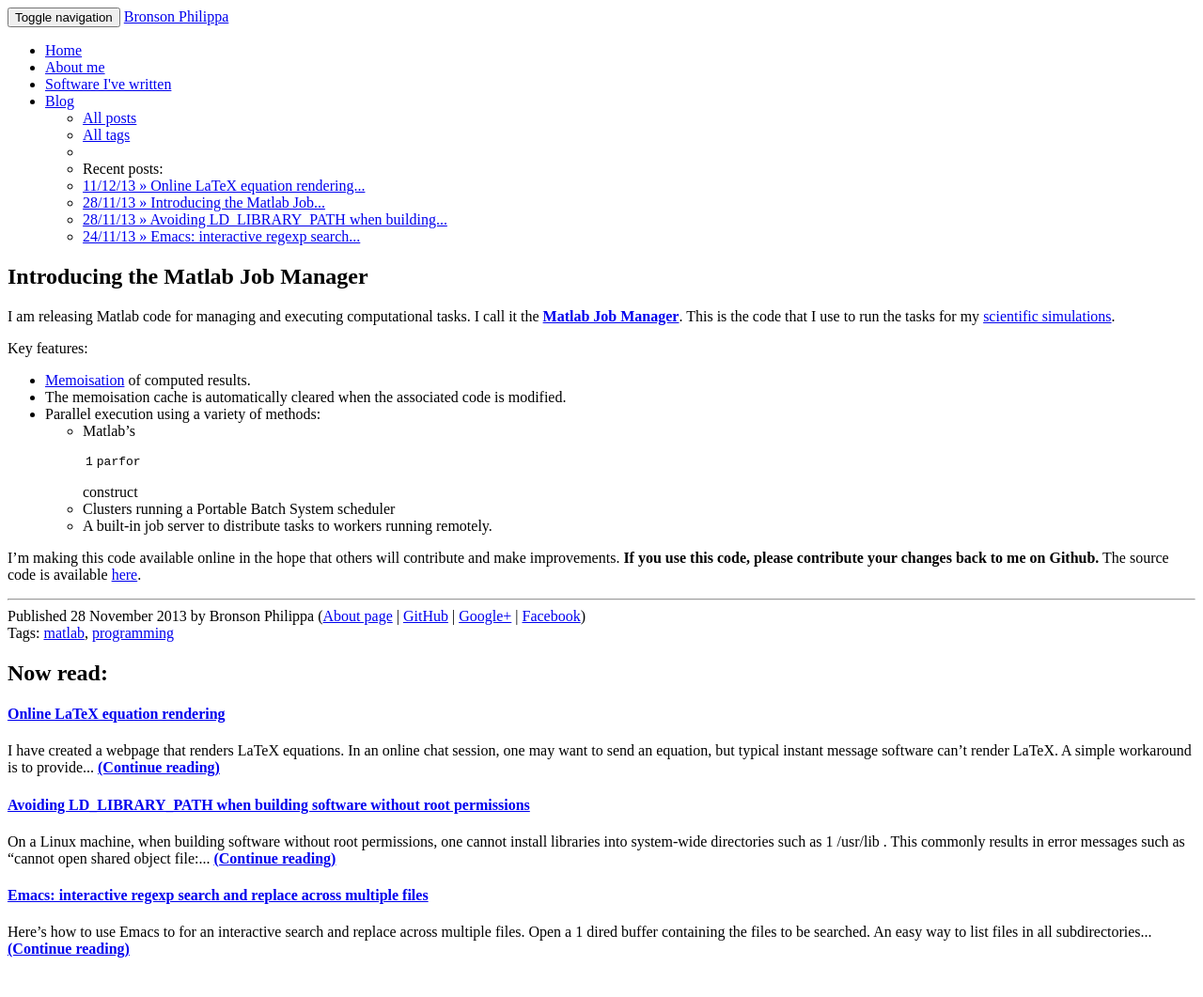
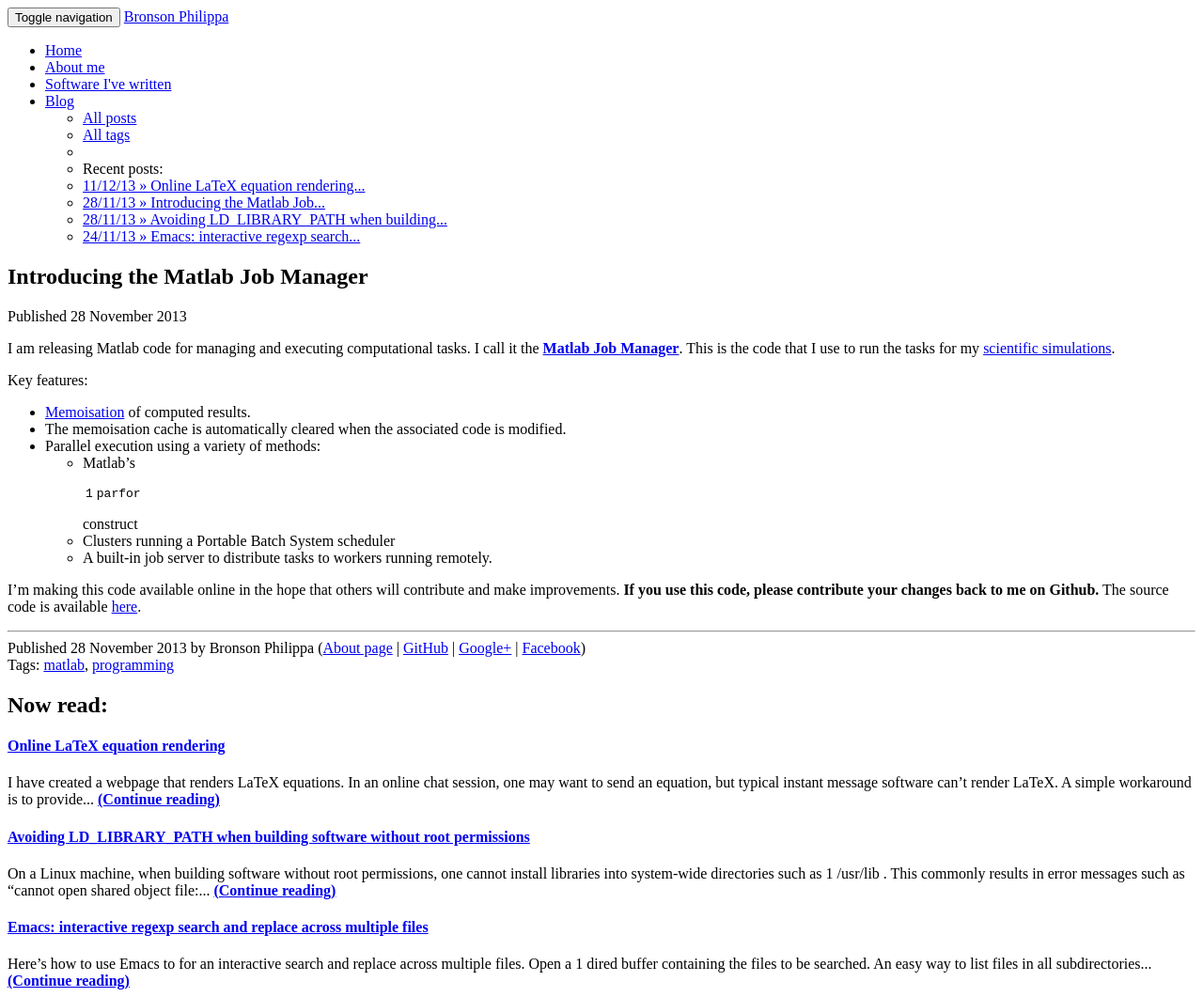
Before and after one commit to bronsonp/bwp.io, a Jekyll site: the page built from blog/_posts/2013-11-28-introducing-matlab-job-manager.md, in a window 1280 px wide. Shown: the whole page at 94% size. Built offline with Jekyll 4.4.1, drawn with Linux system fonts in a browser that asks for light colours; nearby versions of some CDN libraries; before the commit the page ends 1027 px from its top, so only the background shows below that.

Commit message:
Added date line on blog posts

```diff
--- a/_layouts/post.html
+++ b/_layouts/post.html
@@ -2,14 +2,18 @@
 {% include navbar.html %}
 <div class="row" id="main" role="main" itemprop="mainContentOfPage" itemscope itemtype="http://schema.org/Blog">
   <article class="hentry" itemprop="blogPost" itemscope itemtype="http://schema.org/BlogPosting">
-    <div class="col-md-8 col-md-offset-2 blog-content">
+    <div class="col-md-8 col-md-offset-2">
       {% if page.link %}
       <h1 class="entry-title" itemprop="name"><a href="{{ page.link }}"> » {{ page.title }}</a></h1>
       {% else %}
       <h1 class="entry-title" itemprop="name">{{ page.title }}</h1>
       {% endif %}
 
+      <div class="dateline">Published {{ page.date | date: "%d %B %Y" }}</div>
+
+      <div class="blog-content">
       {{ content }}
+      </div>
 
       <hr />
 
```
Also changed, not shown: assets/src/bwp.css (+8 -0 lines).
